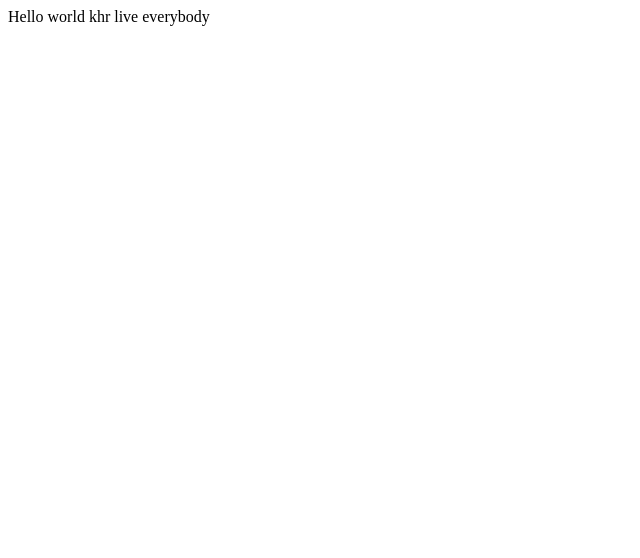
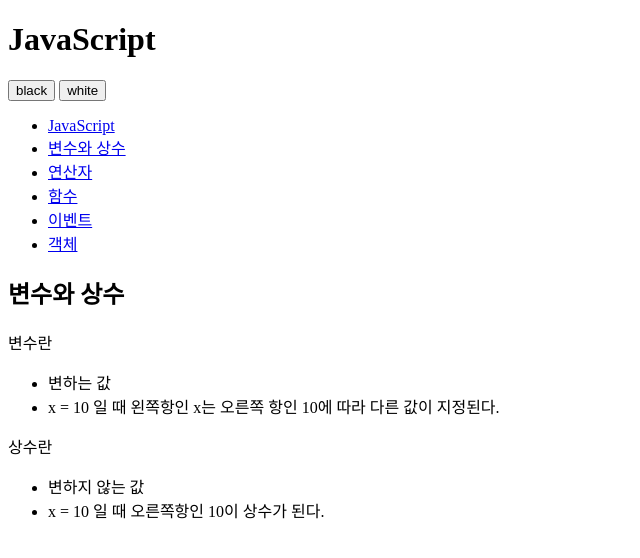
Before and after one commit to bluerose/opentutorials-khr, a plain HTML site: page index.html in a window 1280 px wide. Shown: the whole page, without its empty margins (0-640 px from the left). Drawn offline with Linux system fonts and the light colour scheme.

Commit message:
change index.html

```diff
--- a/index.html
+++ b/index.html
@@ -1,20 +1,42 @@
 <!DOCTYPE html>
-<html lang="en">
-	    <head>
-	        <meta charset="utf-8" />
-
-	    <!-- Always force latest IE rendering engine (even in intranet) & Chrome Frame        Remove this if you use the .htaccess -->
-	      <meta http-equiv="X-UA-Compatible" content="IE=edge,chrome=1" />
-	        <title>index</title>
-	          <meta name="description" content="" />
-	          <meta name="author" content="egoing" />
-	          <meta name="viewport" content="width=device-width; initial-scale=1.0" />
-	<!-- Replace favicon.ico & apple-touch-icon.png in the root of your domain and delete these references -->
-	<link rel="shortcut icon" href="/favicon.ico" />
-	<link rel="apple-touch-icon" href="/apple-touch-icon.png" />
-	    </head>
-	    <body>
-	    	   Hello world khr live
-	    	   everybody
-	   </body>
+<html>
+	<head>
+		<meta charset="utf-8" />
+    </head>
+    <body id="body">
+    	<div>
+    		<header>
+    			<h1>JavaScript</h1>
+    		</header>
+    		<div id="toolbar">
+    			<input type="button" value="black" />
+    			<input type="button" value="white" />
+    		</div>
+    		<nav>
+    			<ul>
+    				<li><a href="http://opentutorials.org/course/49/16">JavaScript</a></li>
+    				<li><a href="http://opentutorials.org/course/49/17">변수와 상수</a></li>
+    				<li><a href="http://opentutorials.org/course/49/18">연산자</a></li>
+    				<li><a href="http://opentutorials.org/course/49/19">함수</a></li>
+    				<li><a href="http://opentutorials.org/course/49/20">이벤트</a></li>
+    				<li><a href="http://opentutorials.org/course/49/21">객체</a></li>
+    			</ul>
+    		</nav>
+    		<article>
+    			<h2>변수와 상수</h2>
+    			<div>
+    				<p>변수란</p>
+    					<ul>
+    						<li>변하는 값</li>
+    						<li>x = 10 일 때 왼쪽항인 x는 오른쪽 항인 10에 따라 다른 값이 지정된다.</li>
+    					</ul>
+    					<p>상수란</p>
+    					<ul>
+    						<li>변하지 않는 값</li>
+    						<li>x = 10 일 때 오른쪽항인 10이 상수가 된다.</li>
+    					</ul>
+    			</div>
+    		</article>
+    	</div>
+    </body>
 </html>
```
